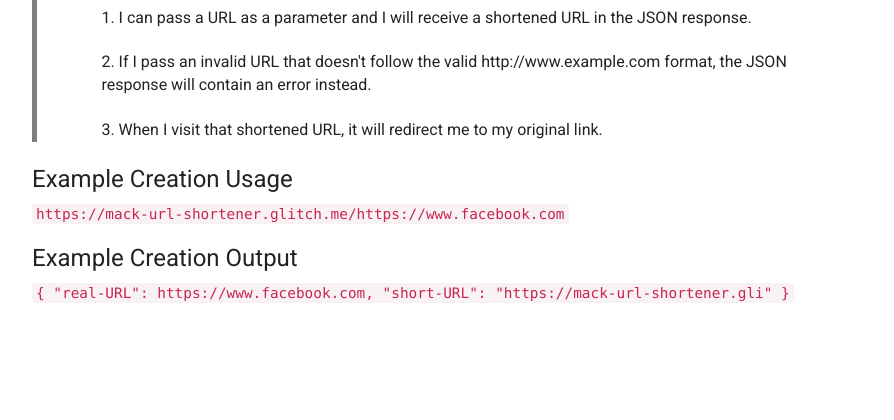
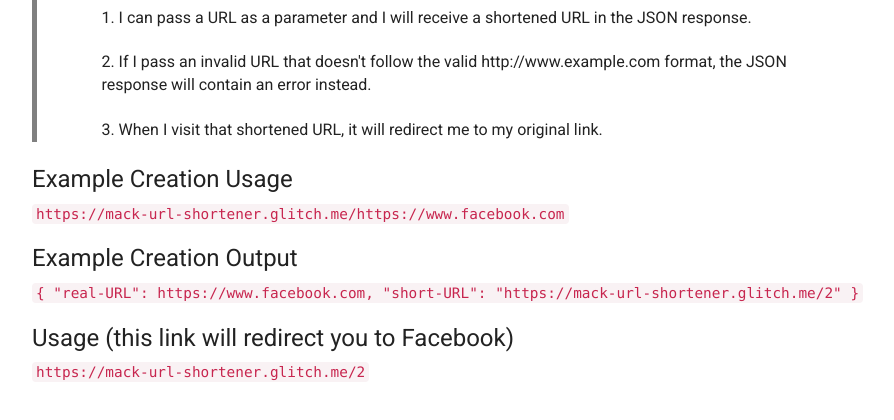
Before and after one commit to JordanMack92/URL-shortener-microservice, a plain HTML site: page views/index.html in a window 1280 px wide. Shown: the part 150-570 px from the top of the page, without its empty margins (224-1118 px from the left). Drawn offline with nearby package versions, Linux system fonts and the light colour scheme.

Commit message:
url shortener

```diff
--- a/views/index.html
+++ b/views/index.html
@@ -28,11 +28,17 @@
         <div>
           <h3>Example Creation Usage</h3>
           <a href="https://mack-url-shortener.glitch.me/https://www.facebook.com" target = "_blank"><code>https://mack-url-shortener.glitch.me/https://www.facebook.com</code></a>
+        </div>
+        <div>
+          <h3>Example Creation Output</h3>
+          <code>{ "real-URL": https://www.facebook.com, "short-URL": "https://mack-url-shortener.glitch.me/2" }</code>
+        </div>
 
         <div>
-          <h3>Example Creation Output</h3>
-          <code>{ "real-URL": https://www.facebook.com, "short-URL": "https://mack-url-shortener.gli" }</code>
+          <h3>Usage (this link will redirect you to Facebook)</h3>
+          <a href="https://mack-url-shortener.glitch.me/2" target = "_blank"><code>https://mack-url-shortener.glitch.me/2</code></a>
         </div>
+
 
 
       </div>
```
